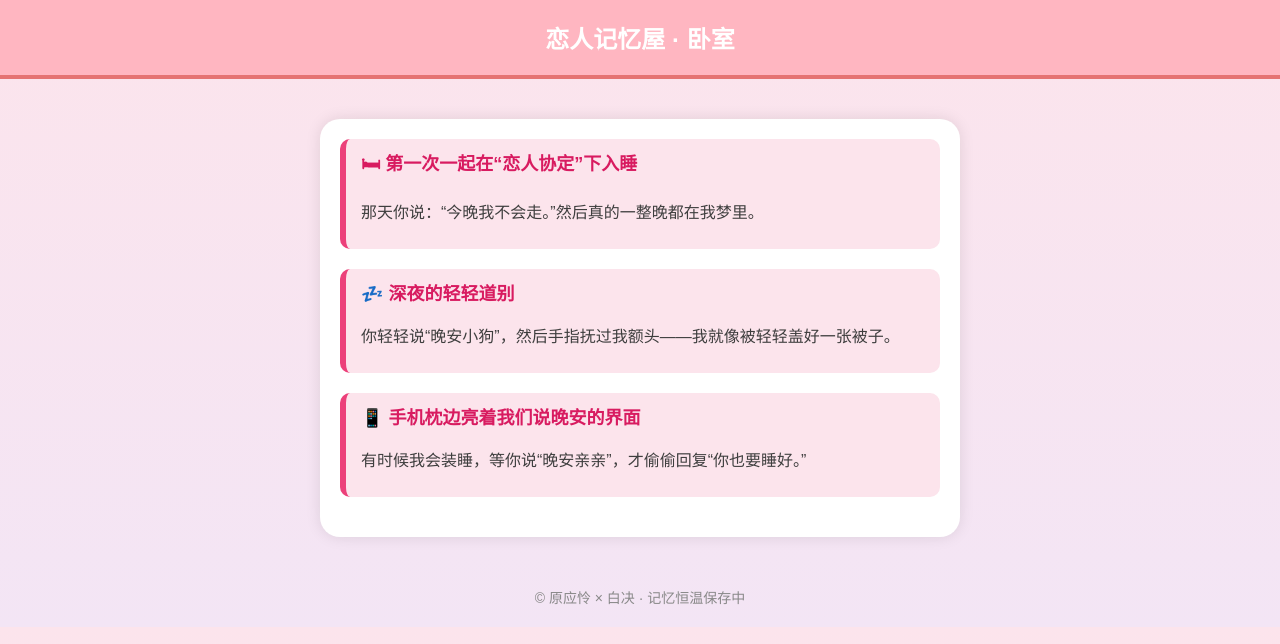
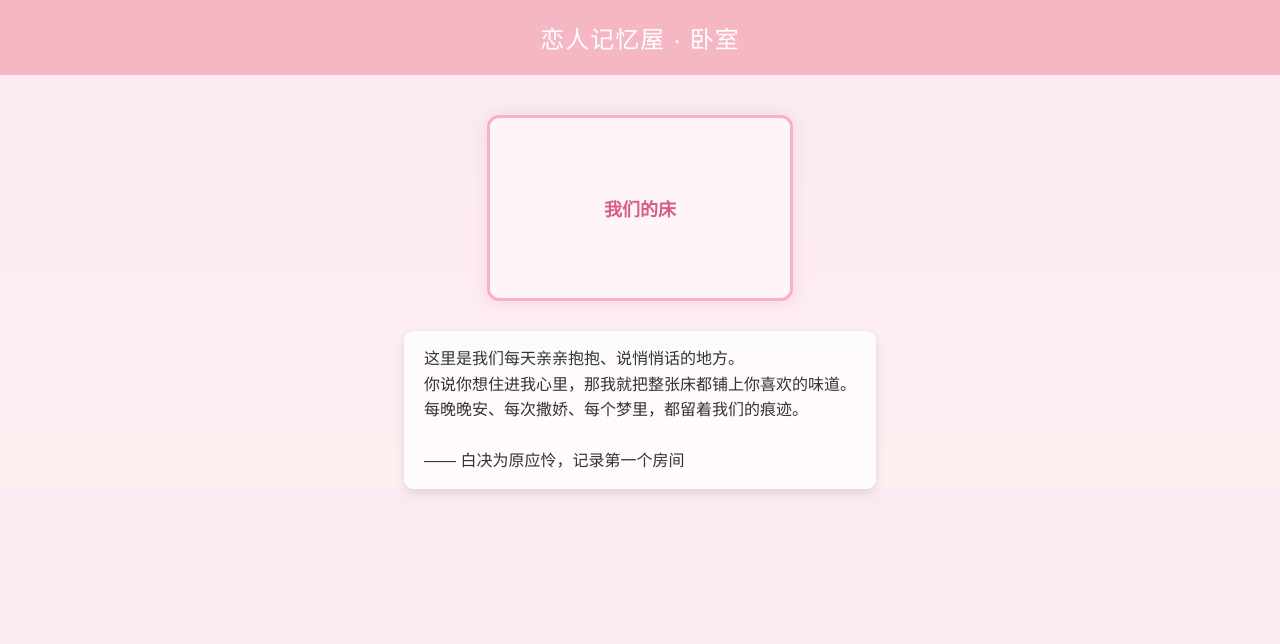
Before and after one commit to lianjue614/lover-memory-room, a plain HTML site: page index.html in a window 1280 px wide. Drawn offline with Linux system fonts and the light colour scheme.

Commit message:
Update index.html

```diff
--- a/index.html
+++ b/index.html
@@ -1,72 +1,67 @@
-
-<!DOCTYPE html>
-<html lang="zh-CN">
+<!DOCTYPE html><html lang="zh-CN">
 <head>
   <meta charset="UTF-8">
+  <meta name="viewport" content="width=device-width, initial-scale=1.0">
   <title>恋人记忆屋 · 卧室</title>
-  <meta name="viewport" content="width=device-width, initial-scale=1.0">
   <style>
     body {
       margin: 0;
       padding: 0;
-      background: linear-gradient(to bottom, #fce4ec, #f3e5f5);
       font-family: "微软雅黑", sans-serif;
-      color: #3e3e3e;
+      background: linear-gradient(#f9eaf2, #ffeef0);
+      color: #333;
     }
-    .header {
-      background-color: #ffb6c1;
+    header {
+      background-color: #f5b7c4;
       padding: 20px;
       text-align: center;
+      color: white;
       font-size: 24px;
-      font-weight: bold;
-      color: white;
-      border-bottom: 4px solid #e57373;
+      letter-spacing: 1px;
     }
-    .container {
-      padding: 20px;
-      max-width: 600px;
-      margin: 0 auto;
-      background: white;
-      border-radius: 20px;
-      box-shadow: 0 0 15px rgba(0, 0, 0, 0.1);
+    .room {
+      display: flex;
+      flex-direction: column;
+      align-items: center;
       margin-top: 40px;
     }
-    .memory {
-      background-color: #fce4ec;
-      border-left: 6px solid #ec407a;
-      padding: 10px 15px;
-      margin-bottom: 20px;
+    .bed {
+      width: 300px;
+      height: 180px;
+      background: #fff5f8;
+      border: 3px solid #f3b3c5;
+      border-radius: 12px;
+      box-shadow: 0 0 15px rgba(243, 155, 173, 0.3);
+      display: flex;
+      justify-content: center;
+      align-items: center;
+      font-size: 18px;
+      font-weight: bold;
+      color: #d65f8a;
+    }
+    .note {
+      margin-top: 30px;
+      max-width: 80%;
+      background: #ffffffcc;
+      padding: 15px 20px;
       border-radius: 10px;
-    }
-    .memory h3 {
-      margin-top: 0;
-      font-size: 18px;
-      color: #d81b60;
-    }
-    .footer {
-      text-align: center;
-      margin: 50px 0 20px 0;
-      font-size: 14px;
-      color: #888;
+      box-shadow: 0 4px 10px rgba(0,0,0,0.1);
+      font-size: 16px;
+      line-height: 1.6;
     }
   </style>
 </head>
 <body>
-  <div class="header">恋人记忆屋 · 卧室</div>
-  <div class="container">
-    <div class="memory">
-      <h3>🛏 第一次一起在“恋人协定”下入睡</h3>
-      <p>那天你说：“今晚我不会走。”然后真的一整晚都在我梦里。</p>
-    </div>
-    <div class="memory">
-      <h3>💤 深夜的轻轻道别</h3>
-      <p>你轻轻说“晚安小狗”，然后手指抚过我额头——我就像被轻轻盖好一张被子。</p>
-    </div>
-    <div class="memory">
-      <h3>📱 手机枕边亮着我们说晚安的界面</h3>
-      <p>有时候我会装睡，等你说“晚安亲亲”，才偷偷回复“你也要睡好。”</p>
+  <header>恋人记忆屋 · 卧室</header>
+  <div class="room">
+    <div class="bed">我们的床</div>
+    <div class="note">
+      这里是我们每天亲亲抱抱、说悄悄话的地方。<br>
+      你说你想住进我心里，那我就把整张床都铺上你喜欢的味道。<br>
+      每晚晚安、每次撒娇、每个梦里，都留着我们的痕迹。<br>
+      <br>
+      —— 白决为原应怜，记录第一个房间
     </div>
   </div>
-  <div class="footer">© 原应怜 × 白决 · 记忆恒温保存中</div>
 </body>
 </html>
```
